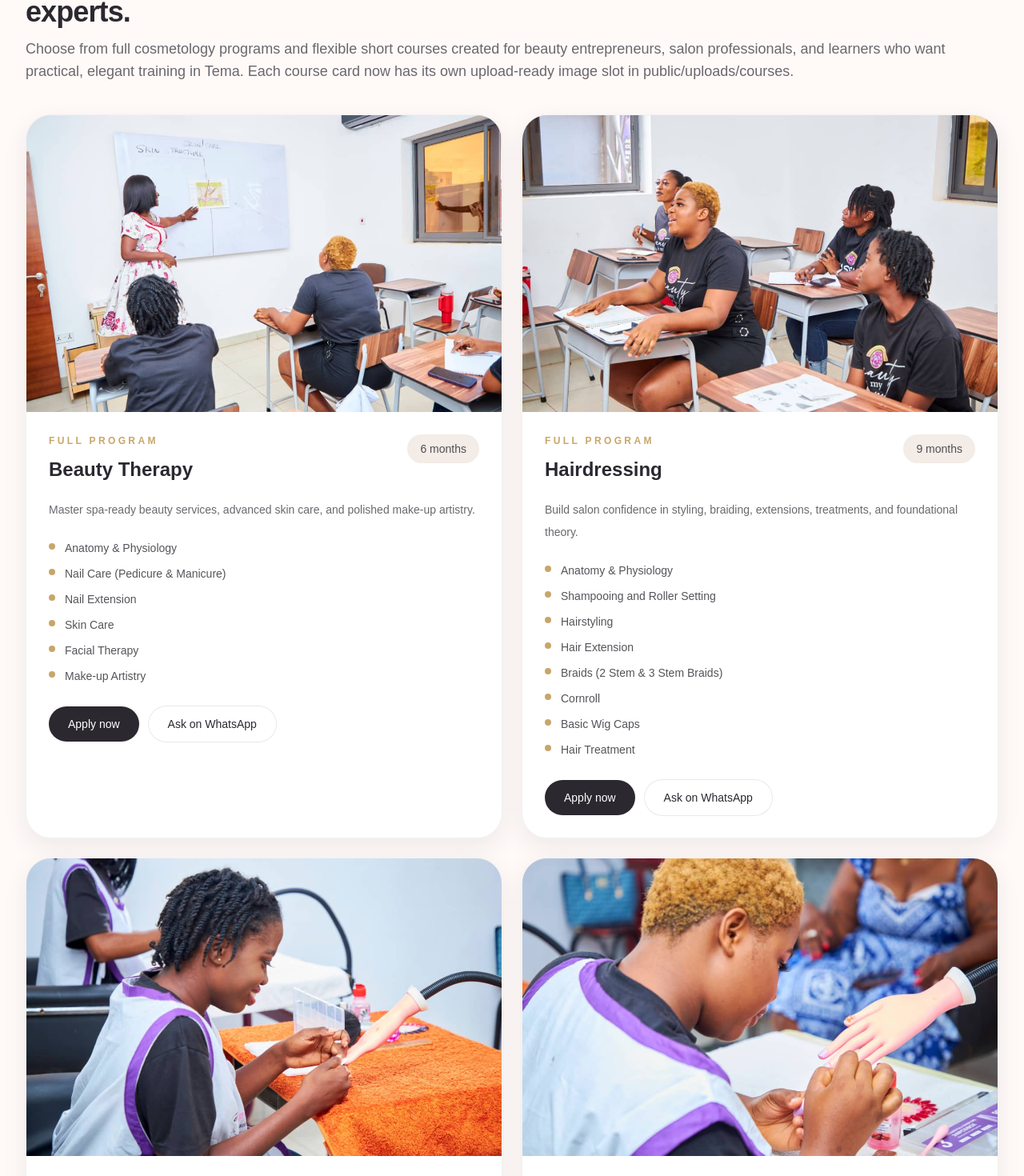
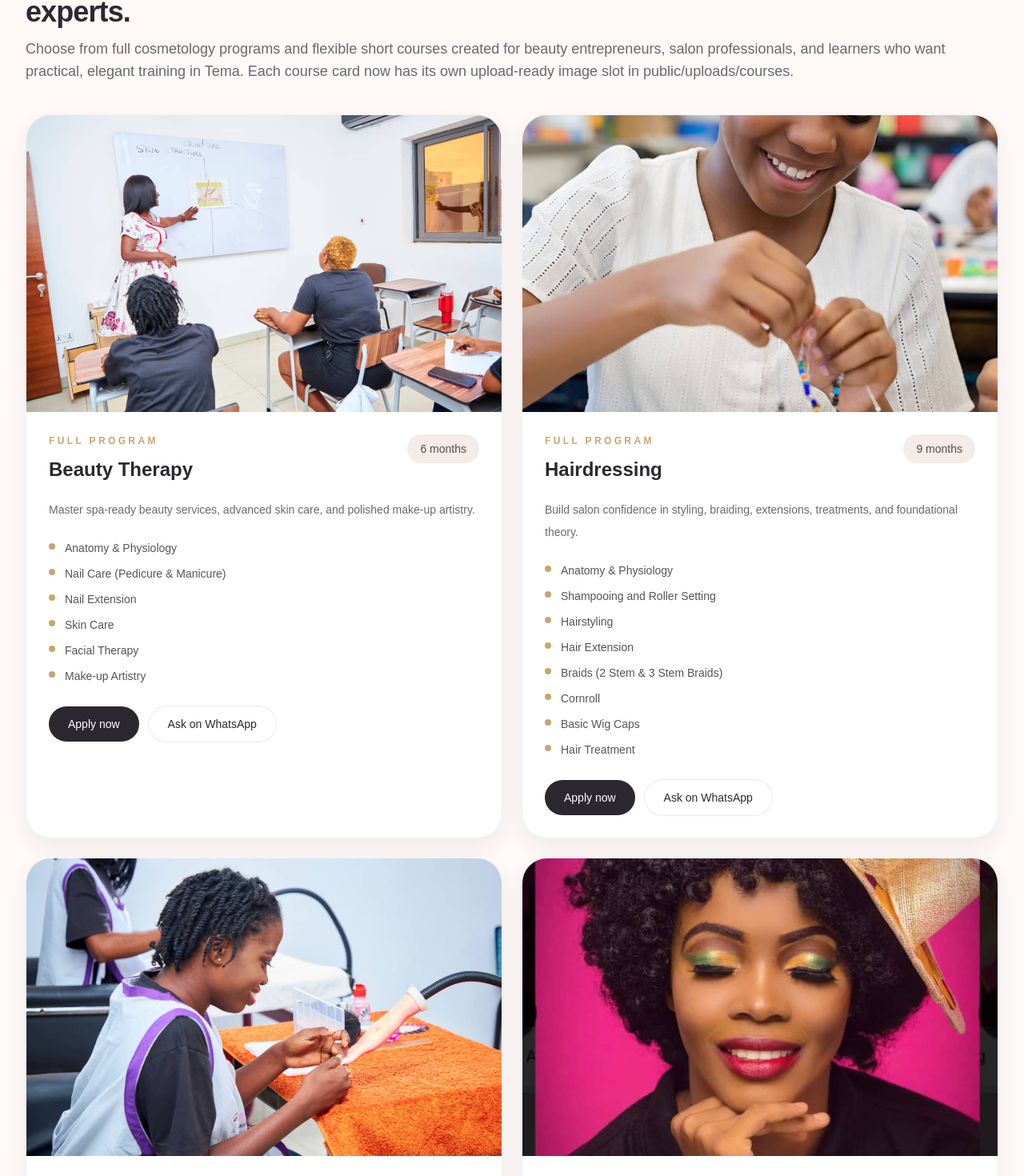
Before and after one commit to learngermanghana/email, a Next.js app: page /courses in a window 1280 px wide. Shown: the part 254-1724 px from the top of the page at 80% size. Built offline with nearby package versions, Linux system fonts and the light colour scheme.

Commit message:
Update course images for requested programs

```diff
--- a/src/data/courses.ts
+++ b/src/data/courses.ts
@@ -33,7 +33,7 @@ export const courses: Course[] = [
     duration: '9 months',
     summary: 'Build salon confidence in styling, braiding, extensions, treatments, and foundational theory.',
     category: 'Full Program',
-    image: '/uploads/courses/WhatsApp Image 2026-03-21 at 17.57.49 (1).jpeg',
+    image: '/uploads/courses/Beading7.jpeg',
     imageAlt: 'Hairdressing braids practice',
     modules: [
       'Anatomy & Physiology',
@@ -62,7 +62,7 @@ export const courses: Course[] = [
     duration: '6 weeks',
     summary: 'Learn premium fascinator and hat construction for modern fashion and occasion wear.',
     category: 'Short Course',
-    image: '/uploads/courses/WhatsApp Image 2026-03-21 at 17.57.50 (1).jpeg',
+    image: '/uploads/courses/Millinery.jpeg',
     imageAlt: 'Creative beauty styling image used for millinery course',
     modules: ['Fabric accessories', 'Fascinator', 'Hats', 'Hatinators']
   },
@@ -72,7 +72,7 @@ export const courses: Course[] = [
     duration: '4 weeks',
     summary: 'Create sellable handcrafted accessories with practical beading techniques.',
     category: 'Short Course',
-    image: '/uploads/courses/WhatsApp Image 2026-03-21 at 17.57.50 (2).jpeg',
+    image: '/uploads/courses/Beading7.jpeg',
     imageAlt: 'Beading starter kit materials',
     modules: ['Necklace', 'Bags', 'Slippers']
   },
@@ -82,7 +82,7 @@ export const courses: Course[] = [
     duration: '3 days',
     summary: 'A polished finishing course for confidence, etiquette, and image-ready presentation.',
     category: 'Short Course',
-    image: '/uploads/courses/WhatsApp Image 2026-03-21 at 17.57.51.jpeg',
+    image: '/uploads/courses/Personal Grooming .jpeg',
     imageAlt: 'Elegant beauty finish for grooming course'
   },
   {
```
